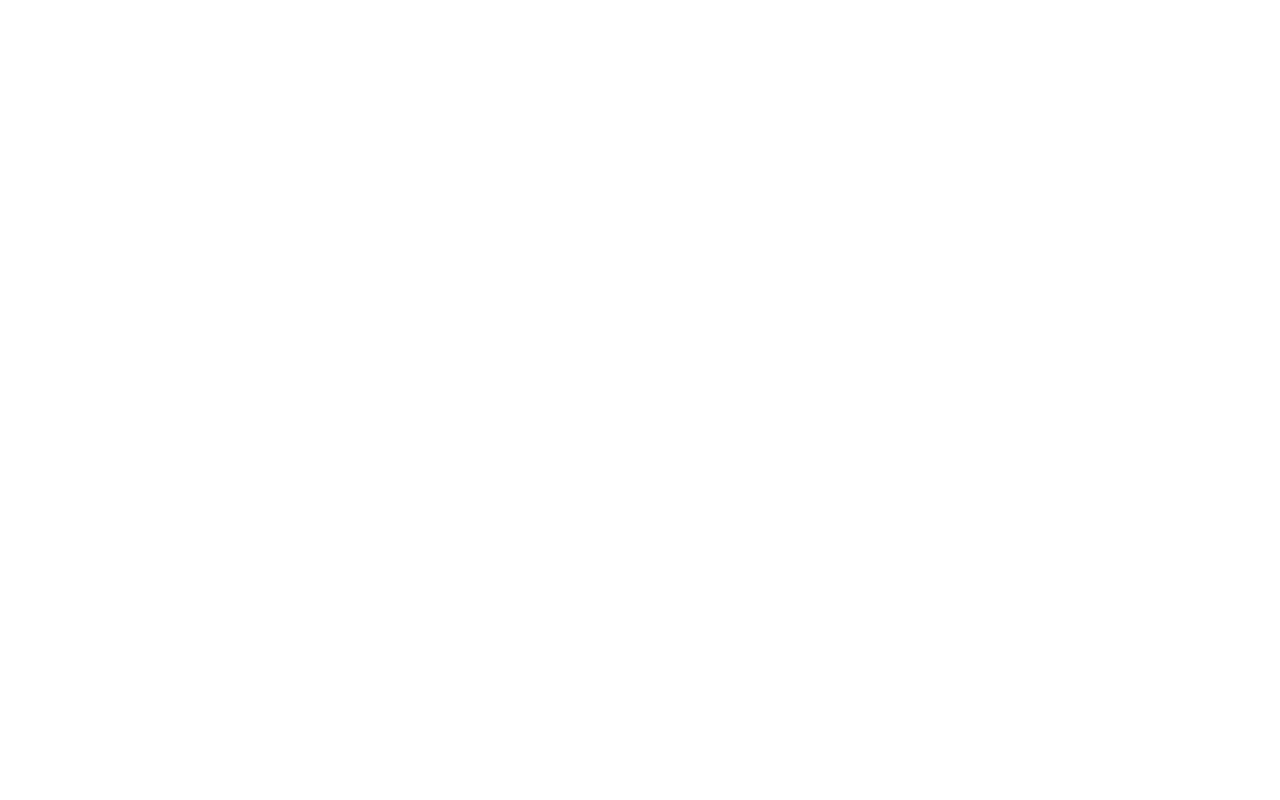
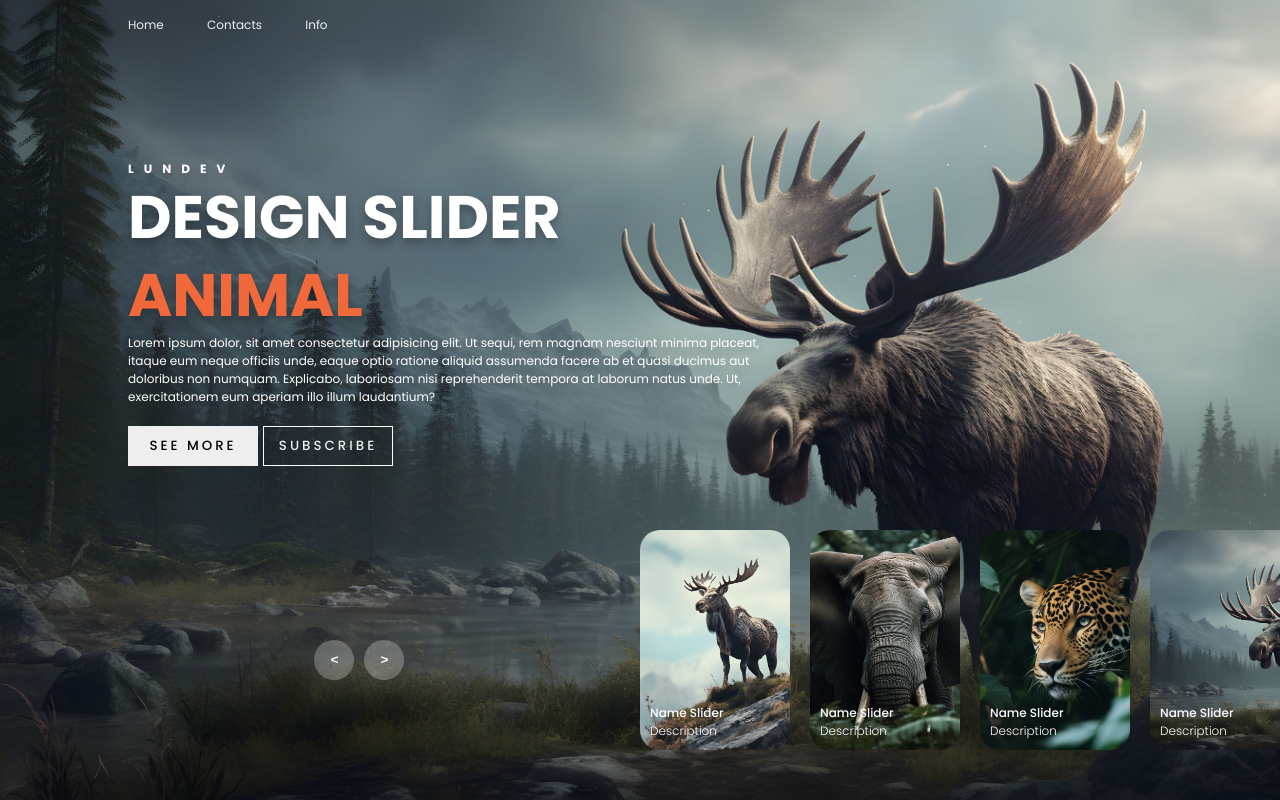
Before and after one commit to saideeWD/images-slider, a plain HTML site: page index.html in a window 1280 px wide. Drawn offline with Linux system fonts and the light colour scheme.

Commit message:
images slaider

```diff
--- a/app.js
+++ b/app.js
@@ -0,0 +1,49 @@
+//step 1: get DOM
+let nextDom = document.getElementById('next');
+let prevDom = document.getElementById('prev');
+
+let carouselDom = document.querySelector('.carousel');
+let SliderDom = carouselDom.querySelector('.carousel .list');
+let thumbnailBorderDom = document.querySelector('.carousel .thumbnail');
+let thumbnailItemsDom = thumbnailBorderDom.querySelectorAll('.item');
+let timeDom = document.querySelector('.carousel .time');
+
+thumbnailBorderDom.appendChild(thumbnailItemsDom[0]);
+let timeRunning = 3000;
+let timeAutoNext = 7000;
+
+nextDom.onclick = function(){
+    showSlider('next');
+}
+
+prevDom.onclick = function(){
+    showSlider('prev');
+}
+let runTimeOut;
+let runNextAuto = setTimeout(() => {
+    next.click();
+}, timeAutoNext)
+function showSlider(type){
+    let  SliderItemsDom = SliderDom.querySelectorAll('.carousel .list .item');
+    let thumbnailItemsDom = document.querySelectorAll('.carousel .thumbnail .item');
+
+    if(type === 'next'){
+        SliderDom.appendChild(SliderItemsDom[0]);
+        thumbnailBorderDom.appendChild(thumbnailItemsDom[0]);
+        carouselDom.classList.add('next');
+    }else{
+        SliderDom.prepend(SliderItemsDom[SliderItemsDom.length - 1]);
+        thumbnailBorderDom.prepend(thumbnailItemsDom[thumbnailItemsDom.length - 1]);
+        carouselDom.classList.add('prev');
+    }
+    clearTimeout(runTimeOut);
+    runTimeOut = setTimeout(() => {
+        carouselDom.classList.remove('next');
+        carouselDom.classList.remove('prev');
+    }, timeRunning);
+
+    clearTimeout(runNextAuto);
+    runNextAuto = setTimeout(() => {
+        next.click();
+    }, timeAutoNext)
+}
--- a/index.html
+++ b/index.html
@@ -3,11 +3,140 @@
 <head>
     <meta charset="UTF-8">
     <meta name="viewport" content="width=device-width, initial-scale=1.0">
-    <title>Images Slider</title>
+    <title>Document</title>
     <link rel="stylesheet" href="style.css">
-
 </head>
 <body>
+    <header>
+        <nav>
+            <a href="">Home</a>
+            <a href="">Contacts</a>
+            <a href="">Info</a>
+        </nav>
+    </header>
+
+    <!-- carousel -->
+    <div class="carousel">
+        <!-- list item -->
+        <div class="list">
+            <div class="item">
+                <img src="image/img1.jpg">
+                <div class="content">
+                    <div class="author">LUNDEV</div>
+                    <div class="title">DESIGN SLIDER</div>
+                    <div class="topic">ANIMAL</div>
+                    <div class="des">
+                        <!-- lorem 50 -->
+                        Lorem ipsum dolor, sit amet consectetur adipisicing elit. Ut sequi, rem magnam nesciunt minima placeat, itaque eum neque officiis unde, eaque optio ratione aliquid assumenda facere ab et quasi ducimus aut doloribus non numquam. Explicabo, laboriosam nisi reprehenderit tempora at laborum natus unde. Ut, exercitationem eum aperiam illo illum laudantium?
+                    </div>
+                    <div class="buttons">
+                        <button>SEE MORE</button>
+                        <button>SUBSCRIBE</button>
+                    </div>
+                </div>
+            </div>
+            <div class="item">
+                <img src="image/img2.jpg">
+                <div class="content">
+                    <div class="author">LUNDEV</div>
+                    <div class="title">DESIGN SLIDER</div>
+                    <div class="topic">ANIMAL</div>
+                    <div class="des">
+                        Lorem ipsum dolor, sit amet consectetur adipisicing elit. Ut sequi, rem magnam nesciunt minima placeat, itaque eum neque officiis unde, eaque optio ratione aliquid assumenda facere ab et quasi ducimus aut doloribus non numquam. Explicabo, laboriosam nisi reprehenderit tempora at laborum natus unde. Ut, exercitationem eum aperiam illo illum laudantium?
+                    </div>
+                    <div class="buttons">
+                        <button>SEE MORE</button>
+                        <button>SUBSCRIBE</button>
+                    </div>
+                </div>
+            </div>
+            <div class="item">
+                <img src="image/img3.jpg">
+                <div class="content">
+                    <div class="author">LUNDEV</div>
+                    <div class="title">DESIGN SLIDER</div>
+                    <div class="topic">ANIMAL</div>
+                    <div class="des">
+                        Lorem ipsum dolor, sit amet consectetur adipisicing elit. Ut sequi, rem magnam nesciunt minima placeat, itaque eum neque officiis unde, eaque optio ratione aliquid assumenda facere ab et quasi ducimus aut doloribus non numquam. Explicabo, laboriosam nisi reprehenderit tempora at laborum natus unde. Ut, exercitationem eum aperiam illo illum laudantium?
+                    </div>
+                    <div class="buttons">
+                        <button>SEE MORE</button>
+                        <button>SUBSCRIBE</button>
+                    </div>
+                </div>
+            </div>
+            <div class="item">
+                <img src="image/img4.jpg">
+                <div class="content">
+                    <div class="author">LUNDEV</div>
+                    <div class="title">DESIGN SLIDER</div>
+                    <div class="topic">ANIMAL</div>
+                    <div class="des">
+                        Lorem ipsum dolor, sit amet consectetur adipisicing elit. Ut sequi, rem magnam nesciunt minima placeat, itaque eum neque officiis unde, eaque optio ratione aliquid assumenda facere ab et quasi ducimus aut doloribus non numquam. Explicabo, laboriosam nisi reprehenderit tempora at laborum natus unde. Ut, exercitationem eum aperiam illo illum laudantium?
+                    </div>
+                    <div class="buttons">
+                        <button>SEE MORE</button>
+                        <button>SUBSCRIBE</button>
+                    </div>
+                </div>
+            </div>
+        </div>
+        <!-- list thumnail -->
+        <div class="thumbnail">
+            <div class="item">
+                <img src="image/img1.jpg">
+                <div class="content">
+                    <div class="title">
+                        Name Slider
+                    </div>
+                    <div class="description">
+                        Description
+                    </div>
+                </div>
+            </div>
+            <div class="item">
+                <img src="image/img2.jpg">
+                <div class="content">
+                    <div class="title">
+                        Name Slider
+                    </div>
+                    <div class="description">
+                        Description
+                    </div>
+                </div>
+            </div>
+            <div class="item">
+                <img src="image/img3.jpg">
+                <div class="content">
+                    <div class="title">
+                        Name Slider
+                    </div>
+                    <div class="description">
+                        Description
+                    </div>
+                </div>
+            </div>
+            <div class="item">
+                <img src="image/img4.jpg">
+                <div class="content">
+                    <div class="title">
+                        Name Slider
+                    </div>
+                    <div class="description">
+                        Description
+                    </div>
+                </div>
+            </div>
+        </div>
+        <!-- next prev -->
+
+        <div class="arrows">
+            <button id="prev"><</button>
+            <button id="next">></button>
+        </div>
+        <!-- time running -->
+        <div class="time"></div>
+    </div>
 
     <script src="app.js"></script>
 </body>
--- a/style.css
+++ b/style.css
@@ -0,0 +1,308 @@
+@import url('https://fonts.googleapis.com/css2?family=Poppins:ital,wght@0,100;0,200;0,300;0,400;0,500;0,600;0,700;0,800;0,900;1,100;1,200;1,300;1,400;1,500;1,600;1,700;1,800;1,900&display=swap');
+body{
+    margin: 0;
+    background-color: #000;
+    color: #eee;
+    font-family: Poppins;
+    font-size: 12px;
+}
+a{
+    text-decoration: none;
+}
+header{
+    width: 1140px;
+    max-width: 80%;
+    margin: auto;
+    height: 50px;
+    display: flex;
+    align-items: center;
+    position: relative;
+    z-index: 100;
+}
+header a{
+    color: #eee;
+    margin-right: 40px;
+}
+/* carousel */
+.carousel{
+    height: 100vh;
+    margin-top: -50px;
+    width: 100vw;
+    overflow: hidden;
+    position: relative;
+}
+.carousel .list .item{
+    width: 100%;
+    height: 100%;
+    position: absolute;
+    inset: 0 0 0 0;
+}
+.carousel .list .item img{
+    width: 100%;
+    height: 100%;
+    object-fit: cover;
+}
+.carousel .list .item .content{
+    position: absolute;
+    top: 20%;
+    width: 1140px;
+    max-width: 80%;
+    left: 50%;
+    transform: translateX(-50%);
+    padding-right: 30%;
+    box-sizing: border-box;
+    color: #fff;
+    text-shadow: 0 5px 10px #0004;
+}
+.carousel .list .item .author{
+    font-weight: bold;
+    letter-spacing: 10px;
+}
+.carousel .list .item .title,
+.carousel .list .item .topic{
+    font-size: 5em;
+    font-weight: bold;
+    line-height: 1.3em;
+}
+.carousel .list .item .topic{
+    color: #f1683a;
+}
+.carousel .list .item .buttons{
+    display: grid;
+    grid-template-columns: repeat(2, 130px);
+    grid-template-rows: 40px;
+    gap: 5px;
+    margin-top: 20px;
+}
+.carousel .list .item .buttons button{
+    border: none;
+    background-color: #eee;
+    letter-spacing: 3px;
+    font-family: Poppins;
+    font-weight: 500;
+}
+.carousel .list .item .buttons button:nth-child(2){
+    background-color: transparent;
+    border: 1px solid #fff;
+    color: #eee;
+}
+/* thumbail */
+.thumbnail{
+    position: absolute;
+    bottom: 50px;
+    left: 50%;
+    width: max-content;
+    z-index: 100;
+    display: flex;
+    gap: 20px;
+}
+.thumbnail .item{
+    width: 150px;
+    height: 220px;
+    flex-shrink: 0;
+    position: relative;
+}
+.thumbnail .item img{
+    width: 100%;
+    height: 100%;
+    object-fit: cover;
+    border-radius: 20px;
+}
+.thumbnail .item .content{
+    color: #fff;
+    position: absolute;
+    bottom: 10px;
+    left: 10px;
+    right: 10px;
+}
+.thumbnail .item .content .title{
+    font-weight: 500;
+}
+.thumbnail .item .content .description{
+    font-weight: 300;
+}
+/* arrows */
+.arrows{
+    position: absolute;
+    top: 80%;
+    right: 52%;
+    z-index: 100;
+    width: 300px;
+    max-width: 30%;
+    display: flex;
+    gap: 10px;
+    align-items: center;
+}
+.arrows button{
+    width: 40px;
+    height: 40px;
+    border-radius: 50%;
+    background-color: #eee4;
+    border: none;
+    color: #fff;
+    font-family: monospace;
+    font-weight: bold;
+    transition: .5s;
+}
+.arrows button:hover{
+    background-color: #fff;
+    color: #000;
+}
+
+/* animation */
+.carousel .list .item:nth-child(1){
+    z-index: 1;
+}
+
+/* animation text in first item */
+
+.carousel .list .item:nth-child(1) .content .author,
+.carousel .list .item:nth-child(1) .content .title,
+.carousel .list .item:nth-child(1) .content .topic,
+.carousel .list .item:nth-child(1) .content .des,
+.carousel .list .item:nth-child(1) .content .buttons
+{
+    transform: translateY(50px);
+    filter: blur(20px);
+    opacity: 0;
+    animation: showContent .5s 1s linear 1 forwards;
+}
+@keyframes showContent{
+    to{
+        transform: translateY(0px);
+        filter: blur(0px);
+        opacity: 1;
+    }
+}
+.carousel .list .item:nth-child(1) .content .title{
+    animation-delay: 1.2s!important;
+}
+.carousel .list .item:nth-child(1) .content .topic{
+    animation-delay: 1.4s!important;
+}
+.carousel .list .item:nth-child(1) .content .des{
+    animation-delay: 1.6s!important;
+}
+.carousel .list .item:nth-child(1) .content .buttons{
+    animation-delay: 1.8s!important;
+}
+/* create animation when next click */
+.carousel.next .list .item:nth-child(1) img{
+    width: 150px;
+    height: 220px;
+    position: absolute;
+    bottom: 50px;
+    left: 50%;
+    border-radius: 30px;
+    animation: showImage .5s linear 1 forwards;
+}
+@keyframes showImage{
+    to{
+        bottom: 0;
+        left: 0;
+        width: 100%;
+        height: 100%;
+        border-radius: 0;
+    }
+}
+
+.carousel.next .thumbnail .item:nth-last-child(1){
+    overflow: hidden;
+    animation: showThumbnail .5s linear 1 forwards;
+}
+.carousel.prev .list .item img{
+    z-index: 100;
+}
+@keyframes showThumbnail{
+    from{
+        width: 0;
+        opacity: 0;
+    }
+}
+.carousel.next .thumbnail{
+    animation: effectNext .5s linear 1 forwards;
+}
+
+@keyframes effectNext{
+    from{
+        transform: translateX(150px);
+    }
+}
+
+/* running time */
+
+.carousel .time{
+    position: absolute;
+    z-index: 1000;
+    width: 0%;
+    height: 3px;
+    background-color: #f1683a;
+    left: 0;
+    top: 0;
+}
+
+.carousel.next .time,
+.carousel.prev .time{
+    animation: runningTime 3s linear 1 forwards;
+}
+@keyframes runningTime{
+    from{ width: 100%}
+    to{width: 0}
+}
+
+
+/* prev click */
+
+.carousel.prev .list .item:nth-child(2){
+    z-index: 2;
+}
+
+.carousel.prev .list .item:nth-child(2) img{
+    animation: outFrame 0.5s linear 1 forwards;
+    position: absolute;
+    bottom: 0;
+    left: 0;
+}
+@keyframes outFrame{
+    to{
+        width: 150px;
+        height: 220px;
+        bottom: 50px;
+        left: 50%;
+        border-radius: 20px;
+    }
+}
+
+.carousel.prev .thumbnail .item:nth-child(1){
+    overflow: hidden;
+    opacity: 0;
+    animation: showThumbnail .5s linear 1 forwards;
+}
+.carousel.next .arrows button,
+.carousel.prev .arrows button{
+    pointer-events: none;
+}
+.carousel.prev .list .item:nth-child(2) .content .author,
+.carousel.prev .list .item:nth-child(2) .content .title,
+.carousel.prev .list .item:nth-child(2) .content .topic,
+.carousel.prev .list .item:nth-child(2) .content .des,
+.carousel.prev .list .item:nth-child(2) .content .buttons
+{
+    animation: contentOut 1.5s linear 1 forwards!important;
+}
+
+@keyframes contentOut{
+    to{
+        transform: translateY(-150px);
+        filter: blur(20px);
+        opacity: 0;
+    }
+}
+@media screen and (max-width: 678px) {
+    .carousel .list .item .content{
+        padding-right: 0;
+    }
+    .carousel .list .item .content .title{
+        font-size: 30px;
+    }
+}
```
